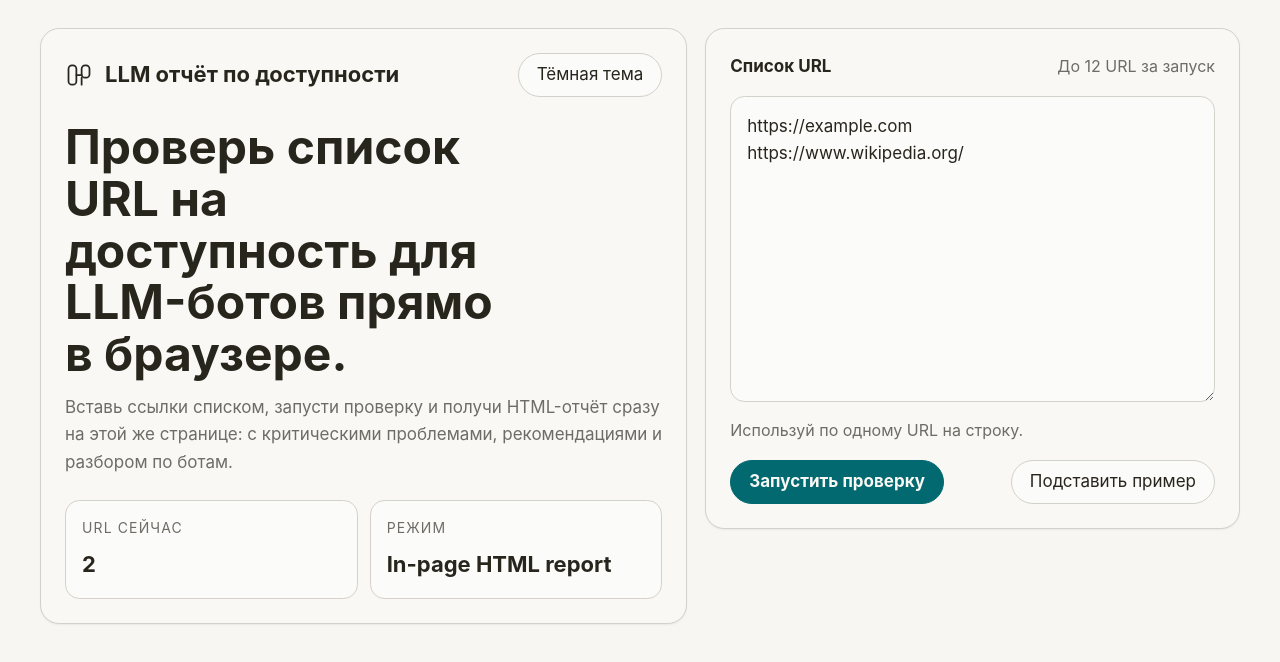
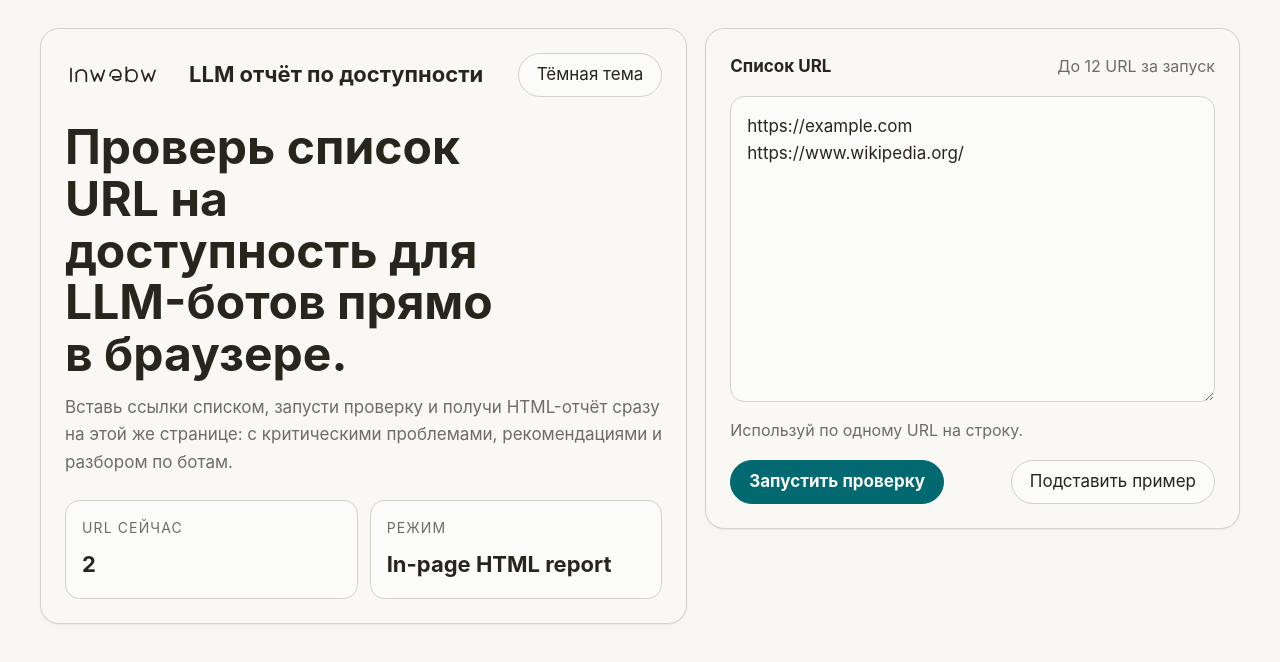
Before and after one commit to igorgenov/llm-report, a Next.js app: page / in a window 1280 px wide. Shown: the top 662 px of the page. Built offline with nearby package versions, Linux system fonts and the light colour scheme; a web font is replaced by a local one.

Commit message:
Update page.js

```diff
--- a/app/page.js
+++ b/app/page.js
@@ -6,11 +6,24 @@ const sample = `https://example.com\nhttps://www.wikipedia.org/`;
 
 function Logo() {
   return (
-    <svg aria-label="LLM report" viewBox="0 0 64 64" width="28" height="28" fill="none">
-      <rect x="8" y="10" width="18" height="44" rx="8" stroke="currentColor" strokeWidth="4" />
-      <rect x="38" y="10" width="18" height="28" rx="8" stroke="currentColor" strokeWidth="4" />
-      <path d="M26 32h12" stroke="currentColor" strokeWidth="4" strokeLinecap="round" />
-      <path d="M38 38v16" stroke="currentColor" strokeWidth="4" strokeLinecap="round" />
+    <svg
+      aria-label="Inweb"
+      viewBox="0 0 168 36"
+      width="112"
+      height="24"
+      fill="none"
+      className="brand-logo"
+    >
+      <g stroke="currentColor" strokeWidth="2.6" strokeLinecap="round" strokeLinejoin="round">
+        <path d="M9 8.5v19" />
+        <path d="M17 14.5v13" />
+        <path d="M17 14.5c2.2-2.8 4.7-4.2 7.5-4.2c4.6 0 7.5 3.1 7.5 8.6v8.6" />
+        <path d="M39 11l5.2 16l4.8-11.2L53.8 27L59 11" />
+        <path d="M67.5 19c0-5 3.6-8.7 8.4-8.7c4.6 0 8 3.4 8 8.4c0 .9-.1 1.6-.2 2.1H71.3c.7 3.2 3 5.1 6.4 5.1c2.1 0 3.9-.6 5.7-2" />
+        <path d="M92 27V6.5" />
+        <path d="M92 19c0-5.1 3.3-8.7 8-8.7c4.7 0 8.1 3.7 8.1 8.7s-3.4 8.7-8.1 8.7c-4.7 0-8-3.6-8-8.7Z" />
+        <path d="M115 11l5.2 16l4.8-11.2l4.8 11.2l5.2-16" />
+      </g>
     </svg>
   );
 }
```
